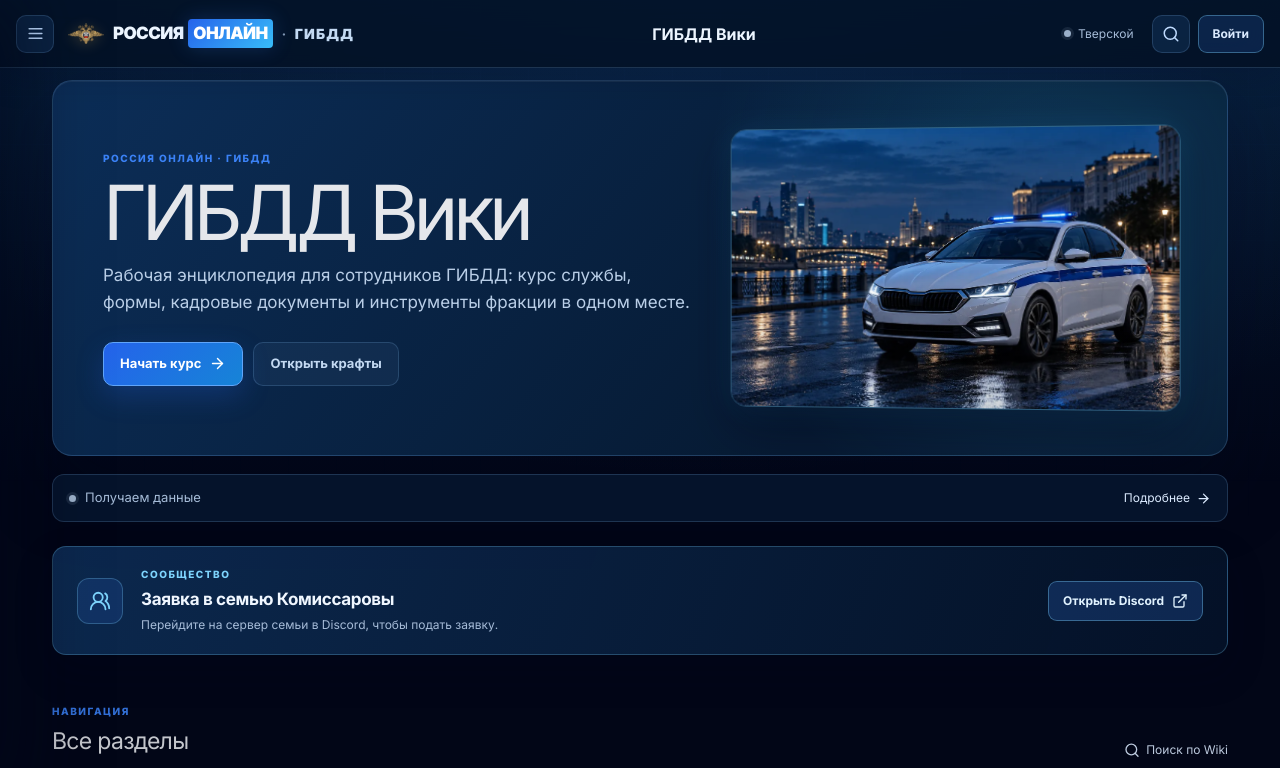
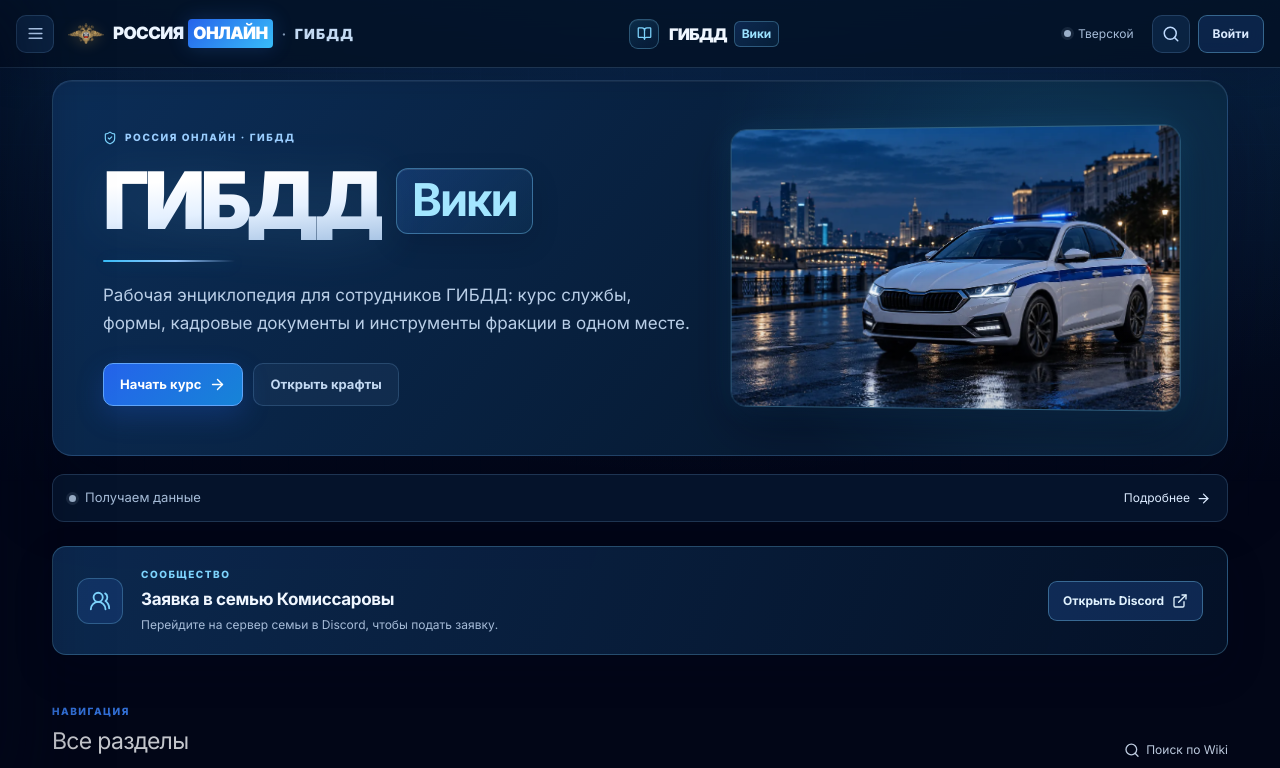
Before and after one commit to Fifoweb/ysb-russia-online-wiki, a React (Vite) app: page / in a window 1280 px wide. Shown: the top 768 px of the page. Built offline with nearby package versions, Linux system fonts and the light colour scheme; no server answers.

Commit message:
Refine GIBDD wiki wordmark on home and header

```diff
--- a/src/components/Header.tsx
+++ b/src/components/Header.tsx
@@ -1,5 +1,5 @@
 import { useEffect, useState } from 'react';
-import { Menu, Search, UserRound, X } from 'lucide-react';
+import { BookOpen, Menu, Search, UserRound, X } from 'lucide-react';
 import { useAuth } from '../lib/auth';
 import ProfileModal from './ProfileModal';
 import { fetchTverskoyOnline } from '../lib/online';
@@ -58,7 +58,13 @@
           <img className="brand-emblem" src={`${import.meta.env.BASE_URL}emblem.png`} alt="" aria-hidden="true" />
           <span className="brand-white">РОССИЯ</span><span className="brand-accent">ОНЛАЙН</span><span className="brand-divider">·</span><span className="brand-unit">ГИБДД</span>
         </button>
-        <div className="header-title"><span>ГИБДД Вики</span>{currentTitle !== '/' && titles[currentTitle] && <span className="header-crumb">/ {titles[currentTitle]}</span>}</div>
+        <div className="header-title">
+          <span className="header-wordmark">
+            <span className="header-wordmark-icon" aria-hidden="true"><BookOpen size={15} /></span>
+            <span className="header-wordmark-name">ГИБДД</span>{' '}<span className="header-wordmark-wiki">Вики</span>
+          </span>
+          {currentTitle !== '/' && titles[currentTitle] && <span className="header-crumb">/ {titles[currentTitle]}</span>}
+        </div>
         <div className="header-actions">
           <button className="online-pill" onClick={() => onNavigate('/servers')} title="Открыть онлайн Тверского"><span className={online === null ? 'status-dot status-dot-pending' : 'status-dot'} /> <span>{online === null ? 'Тверской' : `${online.toLocaleString('ru-RU')} · Тверской`}</span></button>
           <button className="icon-button" onClick={() => window.dispatchEvent(new CustomEvent('open-wiki-search'))} title="Поиск" aria-label="Поиск"><Search size={18} /></button>
--- a/src/index.css
+++ b/src/index.css
@@ -193,8 +193,12 @@
 .brand-accent { padding: 2px 5px; margin-left: 3px; color: #fff; background: linear-gradient(135deg, #2563eb, #38bdf8); border-radius: 4px; font-size: 17px; box-shadow: 0 0 20px rgba(59,130,246,.22); }
 .brand-divider { color: #8096b2; margin: 0 7px; font-weight: 500; }
 .brand-unit { color: #c3d9f2; font-size: 14px; letter-spacing: .08em; }
-.header-title { min-width: 0; flex: 1; overflow: hidden; white-space: nowrap; text-overflow: ellipsis; text-align: center; font-size: 16px; font-weight: 700; color: var(--wiki-text); }
-.header-crumb { color: var(--wiki-muted); font-weight: 500; margin-left: 8px; }
+.header-title { min-width: 0; flex: 1; display: flex; align-items: center; justify-content: center; gap: 12px; overflow: hidden; white-space: nowrap; color: var(--wiki-text); }
+.header-wordmark { display: inline-flex; align-items: center; gap: 7px; flex: 0 0 auto; }
+.header-wordmark-icon { display: grid; place-items: center; width: 30px; height: 30px; margin-right: 3px; border: 1px solid rgba(125,211,252,.3); border-radius: 9px; color: #7dd3fc; background: linear-gradient(145deg, rgba(56,189,248,.15), rgba(59,130,246,.06)); box-shadow: inset 0 1px rgba(255,255,255,.06); }
+.header-wordmark-name { color: #f0f7ff; font-size: 16px; font-weight: 900; letter-spacing: -.045em; }
+.header-wordmark-wiki { padding: 3px 7px; border: 1px solid rgba(125,211,252,.3); border-radius: 6px; color: #9be2ff; background: linear-gradient(135deg, rgba(59,130,246,.19), rgba(56,189,248,.07)); font-size: 12px; font-weight: 700; letter-spacing: -.015em; }
+.header-crumb { min-width: 0; overflow: hidden; text-overflow: ellipsis; color: var(--wiki-muted); font-size: 13px; font-weight: 500; }
 .header-actions { display: flex; align-items: center; gap: 8px; }
 .icon-button { width: 38px; height: 38px; display: inline-flex; align-items: center; justify-content: center; border: 1px solid var(--wiki-border); border-radius: 10px; color: #bfdbfe; background: rgba(15,43,79,.68); cursor: pointer; transition: color .22s, border-color .22s, background .22s, transform .22s; }
 .icon-button:hover { color: #fff; border-color: rgba(125,211,252,.55); background: var(--wiki-surface-raised); transform: translateY(-1px); }
@@ -228,7 +232,12 @@
 .panel { border: 1px solid var(--wiki-border); border-radius: 16px; background: linear-gradient(145deg, rgba(13,42,80,.88), rgba(5,20,43,.86)); box-shadow: 0 16px 44px rgba(0,8,27,.18); }
 .home-intro { min-height: 330px; display: flex; align-items: center; justify-content: space-between; gap: 28px; padding: 46px 50px; border: 1px solid var(--wiki-border); border-radius: 20px; background: radial-gradient(circle at 86% 28%, rgba(56,189,248,.18), transparent 34%), linear-gradient(130deg, #0c2e58 0%, #061a33 70%); box-shadow: 0 30px 80px rgba(0,8,27,.28), inset 0 1px rgba(255,255,255,.06); }
 .home-intro-copy { min-width: 0; flex: 1 1 0; max-width: 670px; }
-.home-intro h1 { margin: 10px 0 14px; font-size: clamp(42px, 7vw, 76px); letter-spacing: -.07em; line-height: .95; }
+.home-intro .home-intro-kicker { display: flex; align-items: center; gap: 8px; color: #9bceff; font-size: 10px; letter-spacing: .16em; }
+.home-intro-kicker svg { color: #7dd3fc; flex: 0 0 auto; }
+.home-intro h1.home-title { position: relative; display: flex; flex-wrap: wrap; align-items: center; gap: 14px; margin: 16px 0 20px; padding-bottom: 22px; font-size: clamp(50px, 6.2vw, 80px); font-weight: 900; letter-spacing: -.065em; line-height: 1; }
+.home-title::after { content: ''; position: absolute; left: 0; bottom: 0; width: 132px; max-width: 50%; height: 2px; border-radius: 2px; background: linear-gradient(90deg, #38bdf8, #93c5fd 55%, rgba(147,197,253,0)); box-shadow: 0 2px 16px rgba(56,189,248,.18); }
+.home-title-name { color: #f3f8ff; background: linear-gradient(175deg, #fff 25%, #e4f0ff 60%, #a9c5e5); -webkit-background-clip: text; background-clip: text; -webkit-text-fill-color: transparent; filter: drop-shadow(0 5px 24px rgba(125,211,252,.12)); }
+.home-title-wiki { display: inline-flex; align-items: center; padding: .19em .34em .23em; border: 1px solid rgba(125,211,252,.38); border-radius: 12px; color: #a3e6ff; background: linear-gradient(135deg, rgba(59,130,246,.2), rgba(56,189,248,.06)); box-shadow: inset 0 1px rgba(255,255,255,.1), 0 10px 28px rgba(2,6,23,.13); font-size: .57em; font-weight: 700; letter-spacing: -.045em; line-height: 1; }
 .home-lead { max-width: 610px; margin: 0; color: #b9cee7; font-size: 17px; line-height: 1.6; }
 .home-actions { display: flex; flex-wrap: wrap; gap: 10px; margin-top: 26px; }
 .primary-button, .secondary-button { display: inline-flex; align-items: center; gap: 8px; padding: 11px 16px; border-radius: 10px; font-size: 13px; font-weight: 700; cursor: pointer; transition: transform .22s, background .22s, box-shadow .22s, border-color .22s; }
@@ -402,6 +411,9 @@
 
 @media (max-width: 900px) { .catalog-cards { grid-template-columns: repeat(2, minmax(0, 1fr)); } .craft-layout { grid-template-columns: 1fr; } .craft-calculator { position: static; order: -1; } .craft-grid { grid-template-columns: repeat(3, minmax(0, 1fr)); } }
 @media (max-width: 850px) { .home-intro { flex-direction: column; align-items: stretch; padding: 36px; } .home-intro-photo { width: 100%; min-width: 0; max-width: none; flex: none; aspect-ratio: 2 / 1; transform: none; } .home-intro:hover .home-intro-photo { transform: none; } }
+@media (max-width: 1080px) { .header-crumb { display: none; } }
+@media (max-width: 900px) { .header-wordmark-icon { display: none; } .header-wordmark-name { font-size: 15px; } .header-title { gap: 8px; } }
+@media (max-width: 640px) { .home-intro h1.home-title { gap: 11px; margin: 14px 0 18px; padding-bottom: 20px; font-size: clamp(36px, 9.5vw, 56px); } .home-title-wiki { border-radius: 9px; } .home-title::after { width: 100px; } .home-intro .home-intro-kicker { font-size: 9px; letter-spacing: .11em; } }
 @media (max-width: 640px) { .site-header-inner { width: calc(100% - 20px); gap: 9px; } .brand-lockup { order: 1; } .menu-button { order: 0; } .header-title { display: none; } .header-actions { order: 2; margin-left: auto; } .online-pill { padding: 8px 4px; } .home-intro { min-height: 0; padding: 32px 22px; } .home-intro-photo { aspect-ratio: 1.55; } .home-lead { font-size: 15px; } .catalog-cards, .tool-grid { grid-template-columns: 1fr; } .section-heading { align-items: start; flex-direction: column; } .toolbar { display: block; } .segmented { margin-top: 8px; overflow-x: auto; } .craft-grid { grid-template-columns: repeat(2, minmax(0, 1fr)); gap: 7px; } .craft-image-wrap { height: 124px; } .craft-card-title { min-height: 55px; font-size: 11px; } .page-heading-row { align-items: start; flex-direction: column; } .period-tabs { align-self: stretch; } .period-tabs button { flex: 1; } }
 @media (max-width: 760px) { .online-pill { display: none; } .site-main { padding-top: 88px; } }
 @media (max-width: 640px) { .wiki-content table { display: block; max-width: 100%; overflow-x: auto; } .wiki-content > .glass:first-child { margin-bottom: 18px; } .site-main { padding-bottom: 50px; } .status-strip { margin-bottom: 32px; } .application-heading { align-items: flex-start; gap: 13px; } .application-heading-icon { width: 44px; height: 44px; border-radius: 12px; } }
--- a/src/pages/Home.tsx
+++ b/src/pages/Home.tsx
@@ -23,7 +23,12 @@
 
   return <PageTransition className="home-page">
     <section className="home-intro">
-      <div className="home-intro-copy"><p className="eyebrow">РОССИЯ ОНЛАЙН · ГИБДД</p><h1>ГИБДД Вики</h1><p className="home-lead">Рабочая энциклопедия для сотрудников ГИБДД: курс службы, формы, кадровые документы и инструменты фракции в одном месте.</p><div className="home-actions"><button className="primary-button" onClick={() => onNavigate('/basics')}>Начать курс <ArrowRight size={17} /></button><button className="secondary-button" onClick={() => onNavigate('/crafts')}>Открыть крафты</button></div></div>
+      <div className="home-intro-copy">
+        <p className="eyebrow home-intro-kicker"><ShieldCheck size={14} aria-hidden="true" /> РОССИЯ ОНЛАЙН · ГИБДД</p>
+        <h1 className="home-title"><span className="home-title-name">ГИБДД</span>{' '}<span className="home-title-wiki">Вики</span></h1>
+        <p className="home-lead">Рабочая энциклопедия для сотрудников ГИБДД: курс службы, формы, кадровые документы и инструменты фракции в одном месте.</p>
+        <div className="home-actions"><button className="primary-button" onClick={() => onNavigate('/basics')}>Начать курс <ArrowRight size={17} /></button><button className="secondary-button" onClick={() => onNavigate('/crafts')}>Открыть крафты</button></div>
+      </div>
       <figure className="home-intro-photo">
         <img src={`${import.meta.env.BASE_URL}gibdd-hero.webp`}
           alt="Патрульный автомобиль дорожной полиции на вечерней городской улице"
```
